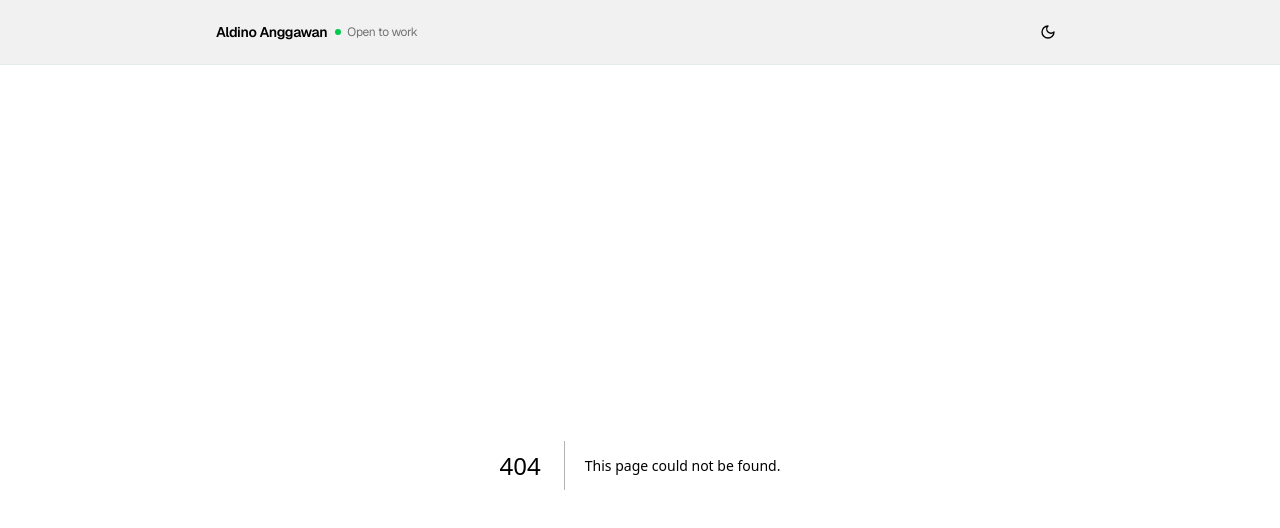
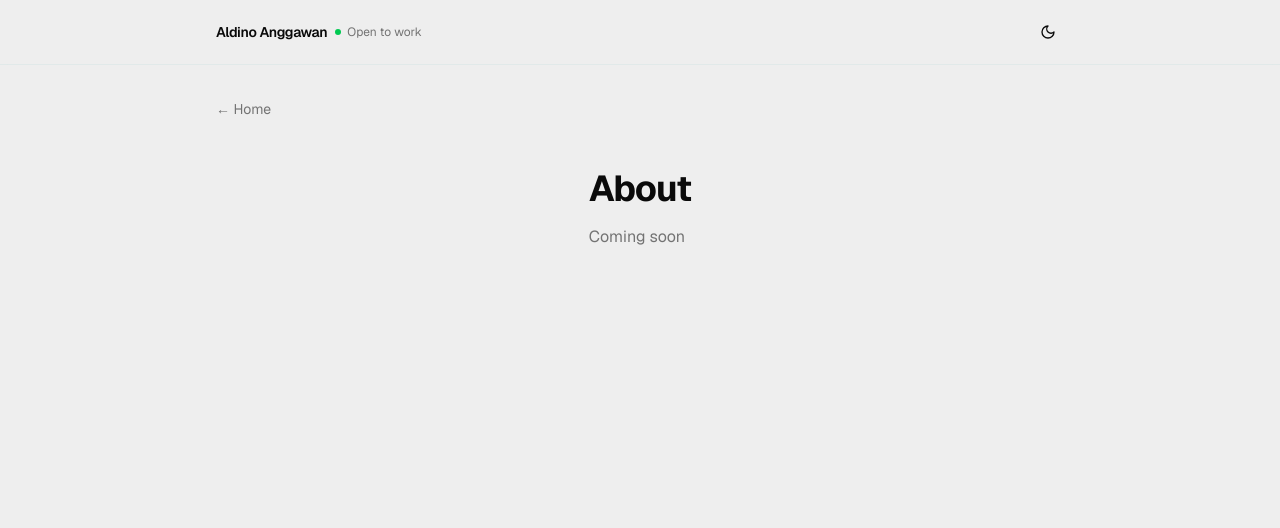
Before and after one commit to aldinoanggawan/portfolio, a Next.js app: page /about in a window 1280 px wide. Before the commit this address had no page. Shown: the top 528 px of the page. Built offline with nearby package versions, Linux system fonts and the light colour scheme.

Commit message:
make navbar home link clickable and add about page stub

```diff
--- /dev/null
+++ b/app/about/page.tsx
@@ -0,0 +1,22 @@
+import Link from 'next/link';
+
+const AboutPage = () => {
+  return (
+    <>
+      <div className='w-full max-w-4xl mx-auto px-6 pt-8'>
+        <Link
+          href='/'
+          className='text-sm text-muted-foreground transition-colors hover:text-foreground'
+        >
+          ← Home
+        </Link>
+      </div>
+      <main className='mx-auto max-w-4xl px-6 py-12'>
+        <h1 className='mb-4 text-4xl font-bold tracking-tight'>About</h1>
+        <p className='text-muted-foreground'>Coming soon</p>
+      </main>
+    </>
+  );
+};
+
+export default AboutPage;
--- a/components/navbar.tsx
+++ b/components/navbar.tsx
@@ -2,6 +2,7 @@
 
 import { useTheme } from "next-themes";
 import { useSyncExternalStore } from "react";
+import Link from "next/link";
 import { Button } from "@/components/ui/button";
 
 const subscribe = () => () => {};
@@ -46,13 +47,18 @@ export const Navbar = () => {
   return (
     <header className="sticky top-0 z-50 border-b border-border/50 bg-background/80 backdrop-blur-sm">
       <nav className="mx-auto flex max-w-4xl items-center justify-between px-6 py-4">
-        <span className="flex items-center gap-2 text-sm font-semibold tracking-tight">
-          Aldino Anggawan
+        <div className="flex items-center gap-2">
+          <Link
+            href="/"
+            className="text-sm font-semibold tracking-tight no-underline hover:opacity-70 transition-opacity"
+          >
+            Aldino Anggawan
+          </Link>
           <span className="flex items-center gap-1.5">
             <span className="size-1.5 rounded-full bg-green-500" />
             <span className="text-xs font-normal text-muted-foreground">Open to work</span>
           </span>
-        </span>
+        </div>
         <Button
           variant="ghost"
           size="icon"
--- a/components/sections/about-teaser.tsx
+++ b/components/sections/about-teaser.tsx
@@ -11,7 +11,7 @@ export const AboutTeaser = () => {
           practitioner. I care about code quality, clear communication with non-technical stakeholders, and sustainable pace.
         </p>
         <a
-          href="#"
+          href="/about"
           className="text-sm font-medium text-primary underline-offset-4 hover:underline"
         >
           About me →
```
